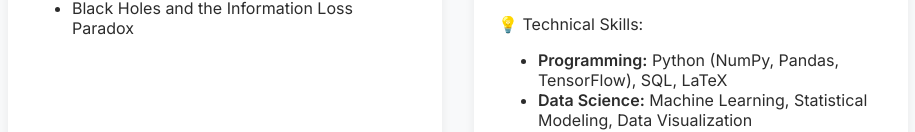
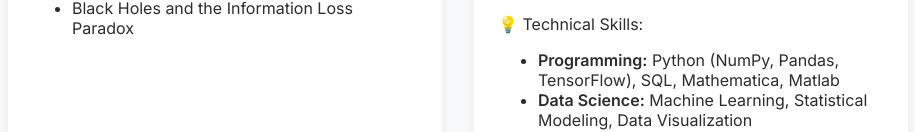
Before and after one commit to VirajMeruliya/virajmeruliya.github.io, a plain HTML site: page index.html in a window 1280 px wide. Shown: the part 973-1105 px from the top of the page, without its empty margins (182-1097 px from the left). Drawn offline with Linux system fonts and the light colour scheme.

Commit message:
Update index.html

```diff
--- a/index.html
+++ b/index.html
@@ -56,7 +56,7 @@
       </ul>
       <p>💡 Technical Skills:</p>
       <ul>
-        <li><strong>Programming:</strong> Python (NumPy, Pandas, TensorFlow), SQL, LaTeX</li>
+        <li><strong>Programming:</strong> Python (NumPy, Pandas, TensorFlow), SQL, Mathematica, Matlab</li>
         <li><strong>Data Science:</strong> Machine Learning, Statistical Modeling, Data Visualization</li>
         <li><strong>Research:</strong> Mathematical Modeling, Differential Equations, Optimization</li>
       </ul>
```
